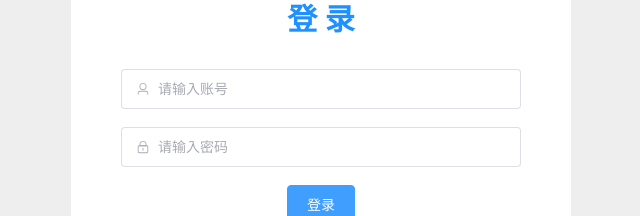
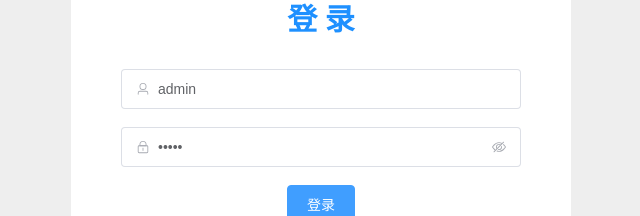
Before and after one commit to nyml2003/esfcssd-vue, a Vue app: page /#/login in a window 1280 px wide. Shown: the part 235-451 px from the top of the page, without its empty margins (319-959 px from the left). Built offline with nearby package versions, Linux system fonts and the light colour scheme.

Commit message:
默认登录

```diff
--- a/src/views/AppLayout.vue
+++ b/src/views/AppLayout.vue
@@ -170,7 +170,6 @@ const toggleSidebar = () => {
     sidebar.classList.remove('expanded');
     sidebar.classList.add('collapse');
   }
-
 }
 onMounted(() => {
   sideBar.value.addEventListener('mouseenter', handleMouseEnter);
@@ -192,7 +191,6 @@ const logout = () => {
   }).catch(() => {
     // 处理用户点击“取消”按钮的情况
   });
-
 };
 </script>
 
--- a/src/views/login/LogInView.vue
+++ b/src/views/login/LogInView.vue
@@ -78,7 +78,10 @@ import Cookies from "js-cookie";
 import router from "@/router";
 import SlideVerify from 'vue3-slide-verify';
 const loginAdmin = ref({});
-const admin = ref({});
+const admin = ref({
+  usrName: "admin",
+  passWd: "admin",
+});
 const rules = {
   usrName: [
     { required: true, message: "请输入用户名", trigger: "blur" },
```
